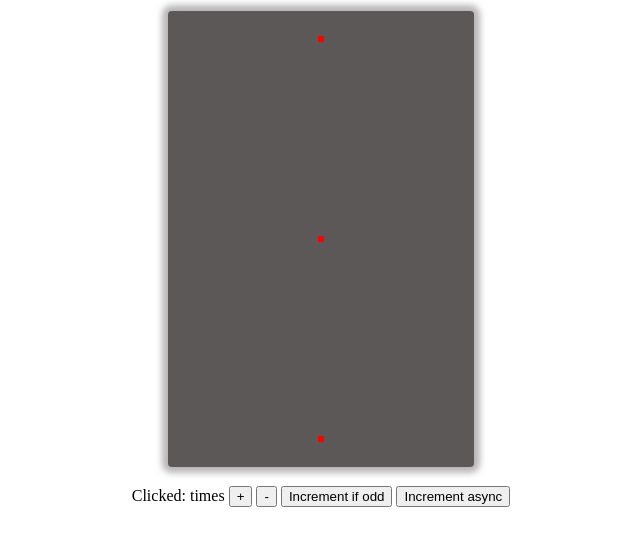
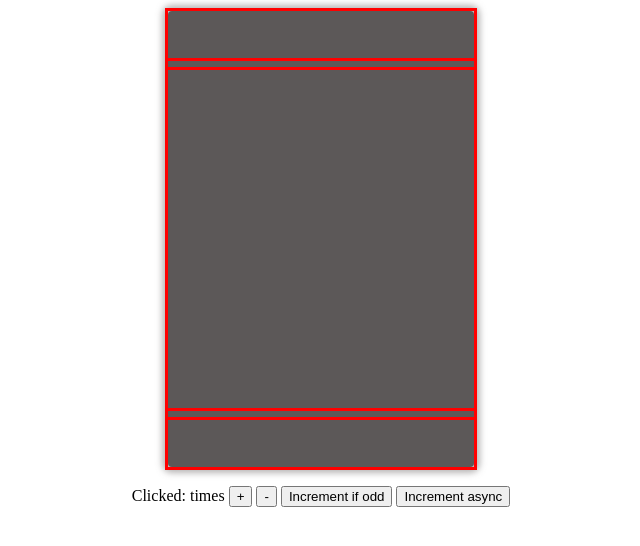
Before and after one commit to GreatDeveloper66/reduxCalculator, a PHP site: page / in a window 1280 px wide. Shown: the top 546 px of the page, without its empty margins (319-959 px from the left). Run offline with PHP 8.4, Linux system fonts and the light colour scheme; some libraries are stand-ins or nearby versions.

Commit message:
Add sizing and display to three subdivs

```diff
--- a/index.css
+++ b/index.css
@@ -1,16 +1,30 @@
 /* line 13, /Users/adam/Desktop/My_Documents/Coding/Projects/reduxCalculator/index.scss */
+.genericDisplay, .heading, .board, .footer {
+  display: grid;
+  grid-template: 1;
+  justify-items: center;
+  align-items: center; }
+
+/* line 16, /Users/adam/Desktop/My_Documents/Coding/Projects/reduxCalculator/index.scss */
+.genericSizing, .heading, .board, .footer {
+  width: 100%;
+  height: 100%;
+  margin: 3px;
+  padding: 3px; }
+
+/* line 19, /Users/adam/Desktop/My_Documents/Coding/Projects/reduxCalculator/index.scss */
 :root {
   --backgroundColor: #5c5858;
   --shadowColor: rgba(114, 110, 109, 0.5); }
 
-/* line 18, /Users/adam/Desktop/My_Documents/Coding/Projects/reduxCalculator/index.scss */
+/* line 24, /Users/adam/Desktop/My_Documents/Coding/Projects/reduxCalculator/index.scss */
 body {
   display: grid;
   grid-template: 1;
   justify-items: center;
   align-items: center; }
 
-/* line 22, /Users/adam/Desktop/My_Documents/Coding/Projects/reduxCalculator/index.scss */
+/* line 28, /Users/adam/Desktop/My_Documents/Coding/Projects/reduxCalculator/index.scss */
 .calculator {
   display: grid;
   grid-template: 50px 1fr 50px/1fr;
@@ -24,7 +38,7 @@
   border-radius: 4px;
   box-shadow: 0 0 6px 6px var(--shadowColor); }
 
-/* line 30, /Users/adam/Desktop/My_Documents/Coding/Projects/reduxCalculator/index.scss */
+/* line 36, /Users/adam/Desktop/My_Documents/Coding/Projects/reduxCalculator/index.scss */
 .heading, .board, .footer {
   border: 3px solid red; }
 
--- a/index.scss
+++ b/index.scss
@@ -9,6 +9,12 @@
   height: $height;
   margin: $margin;
   padding: $padding;
+}
+.genericDisplay {
+  @include display(1fr/1fr,center,center);
+}
+.genericSizing {
+  @include sizing(100%,100%,3px,3px);
 }
 :root {
   --backgroundColor: rgba(92,88,88,1);
@@ -27,6 +33,8 @@
   box-shadow: 0 0 6px 6px var(--shadowColor);
 }
 
-.heading, .board,.footer {
+.heading,.board,.footer {
+  @extend .genericDisplay;
+  @extend .genericSizing;
   border: 3px solid red;
 }
```
Also changed, not shown: 1 other file.
